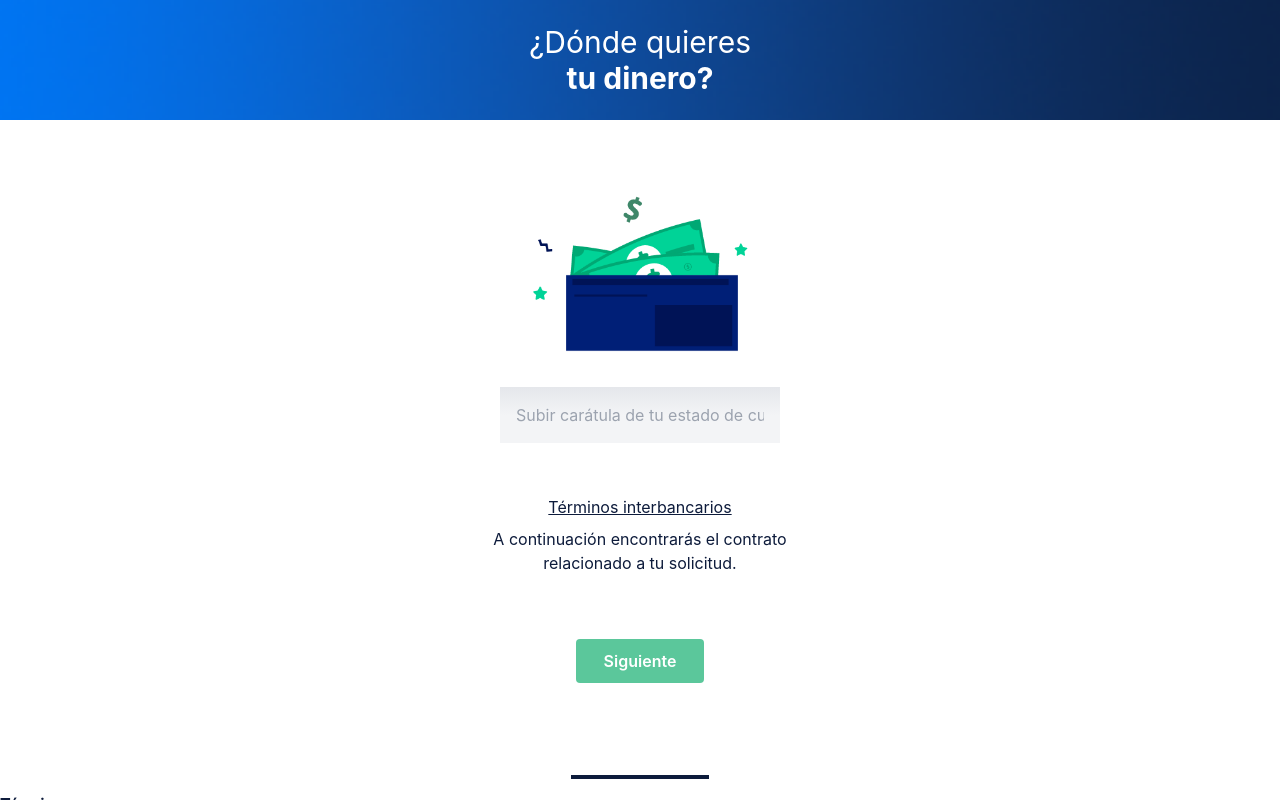
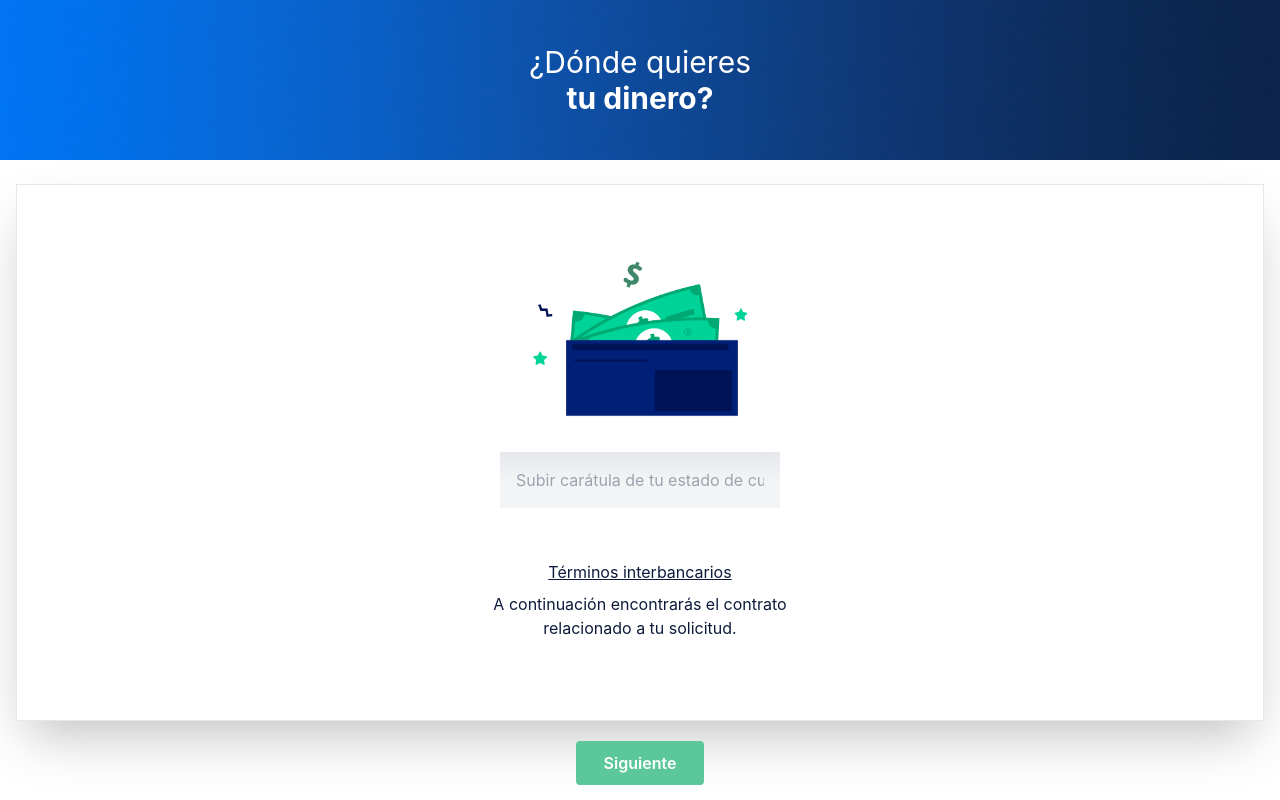
Before and after one commit to yesmagaly/adelantto, a React (Vite) app: page /withdrawals in a window 1280 px wide. Built offline with nearby package versions, Linux system fonts and the light colour scheme; sample sign-in values are in the browser's storage.

Commit message:
Updated styles to Withdrawals page.

```diff
--- a/src/pages/Withdrawals.tsx
+++ b/src/pages/Withdrawals.tsx
@@ -9,13 +9,14 @@
   return (
     <IonPage>
       <IonContent fullscreen>
-        <div className="heading heading--blue text-center heading--compact ">
-          <h3 className="text-[30px]">
+        <div className="heading heading--blue text-center heading--compact mb-2">
+          <h3 className="text-3xl py-5">
             ¿Dónde quieres <br />
             <strong>tu dinero?</strong>
           </h3>
         </div>
         <div className="content">
+          <div className="content bg-white py-5 shadow-2xl w-full border border-gray-200 mb-5">
             <Lottie
               animationData={walletAnimation}
               style={{ width: 251, height: 251 }}
@@ -35,10 +36,11 @@
                 solicitud.
               </p>
             </div>
+          </div>
 
           <div className="mb-7">
             <button
-              className="button button-primary mb-16"
+              className="button button-primary mb-8"
               onClick={() => router.push("/verification-email")}
             >
               Siguiente
@@ -48,7 +50,7 @@
           <div className="border-bottom border-primary-blue" />
         </div>
 
-        <div>
+        <div className="py-10">
           <h2>
             <strong>
               Términos <br /> interbancarios
```
Lines whose indentation alone changed are shown as unchanged.
